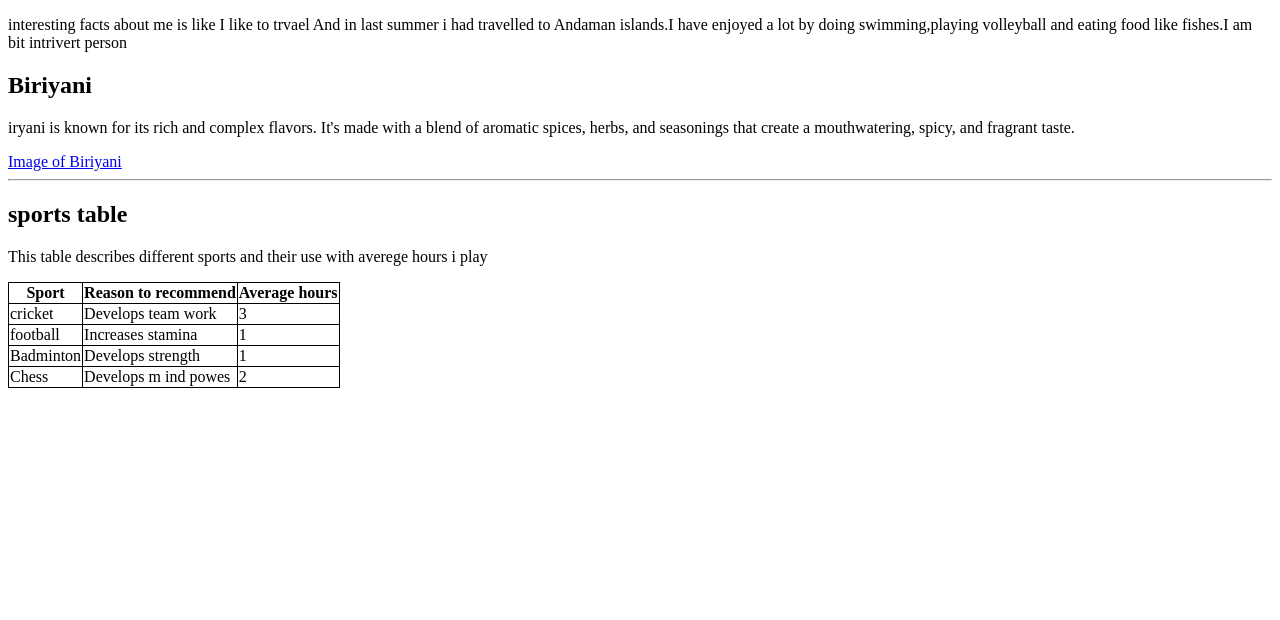
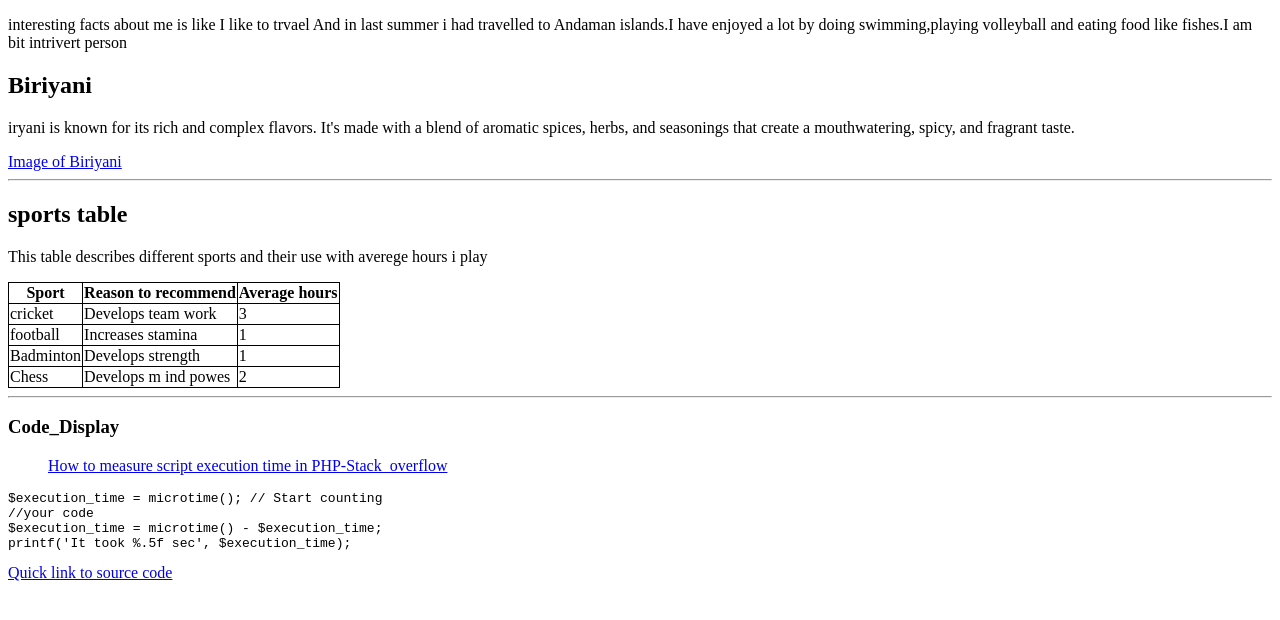
Before and after one commit to 44-563-WebApps-F23/44563-webapps-f23-assignment3-lok25esh, a plain HTML site: page mystats.html in a window 1280 px wide. Drawn offline with Linux system fonts and the light colour scheme.

Commit message:
code is commited

```diff
--- a/mystats.html
+++ b/mystats.html
@@ -48,6 +48,18 @@
         <td>2</td>
     </tr>
 </table>
+<hr>
+<h3>Code_Display</h3>
+<blockquote>
+    <a href="https://stackoverflow.com/questions/6245971/accurate-way-to-measure-execution-times-of-php-scripts">How to measure script execution time in PHP-Stack_overflow</a>
+</blockquote>
 
+<pre>
+$execution_time = microtime(); // Start counting
+//your code
+$execution_time = microtime() - $execution_time;
+printf('It took %.5f sec', $execution_time);
+</pre>
+<a href="https://css-tricks.com/snippets/php/count-script-excecution-time/">Quick link to source code</a>
 </body>
 </html>
```
